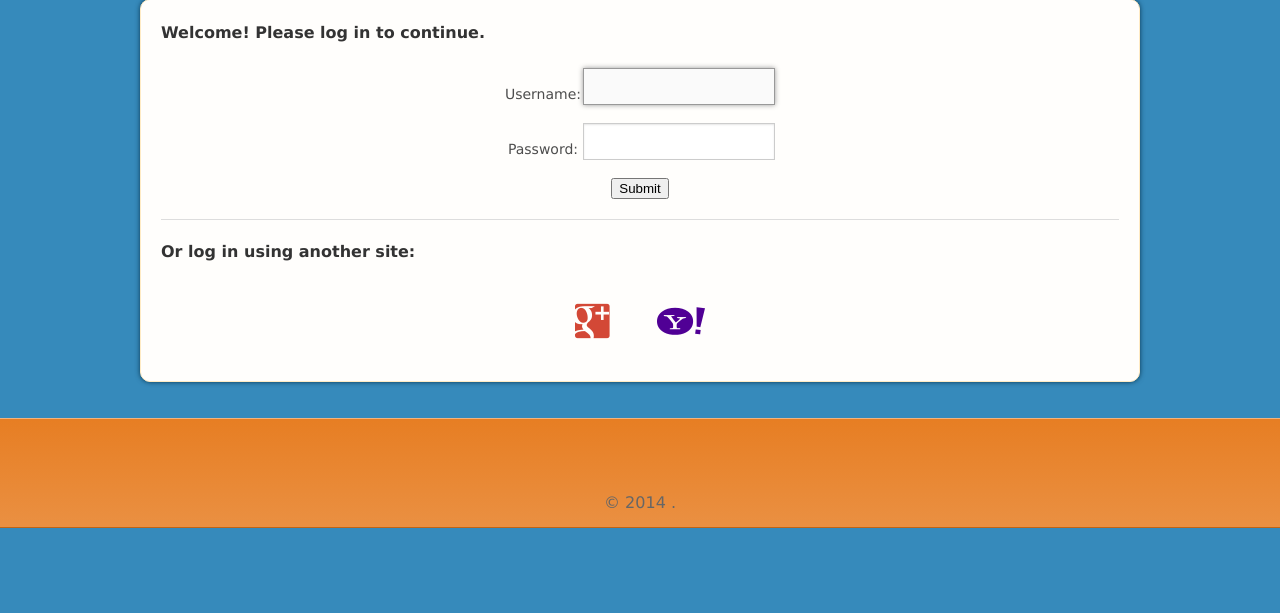
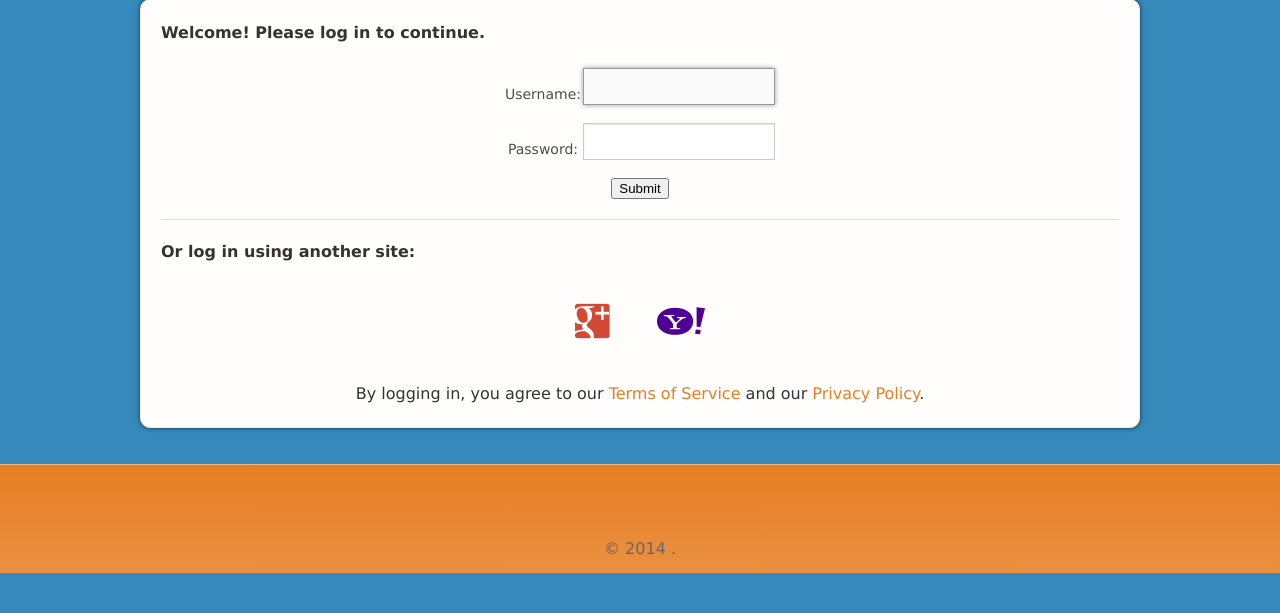
Before and after one commit to kamni/nodonuts, a Django app: page /auth/login/ in a window 1280 px wide. Shown: the part 111-724 px from the top of the page. Run offline with Django 3.2, Linux system fonts and the light colour scheme; parts of the project's set-up code (start-up, migrations or seed data) failed here and were passed over.

Commit message:
[#39] added references to TOS and privacy policy

```diff
--- a/static/scss/nodonuts.scss
+++ b/static/scss/nodonuts.scss
@@ -188,6 +188,9 @@ $include-html-classes: false;
     margin: 0 auto;
   }
 }
+.policy-agreement {
+  text-align: center;
+}
 .recipe-slider {
   @include maintain-ratio($ratio: 7 3);
   overflow: hidden;
--- a/templates/partials/_login_form.html
+++ b/templates/partials/_login_form.html
@@ -19,4 +19,8 @@
     {% endif %}
     <a href="{% url "social:begin" "yahoo" %}"><i class="fi-social-yahoo"></i></a>
   </p>
+  <p class="policy-agreement">
+     By logging in, you agree to our <a href="{% url "terms" %}">Terms of Service</a>
+     and our <a href="{% url "privacy" %}">Privacy Policy</a>.
+  </p>
 {% endblock %}
```
Also changed, not shown: static/css/nodonuts.css.
